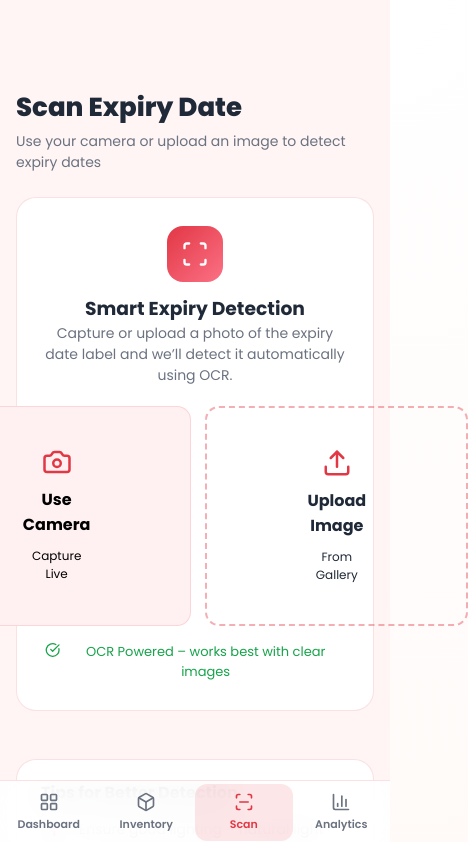
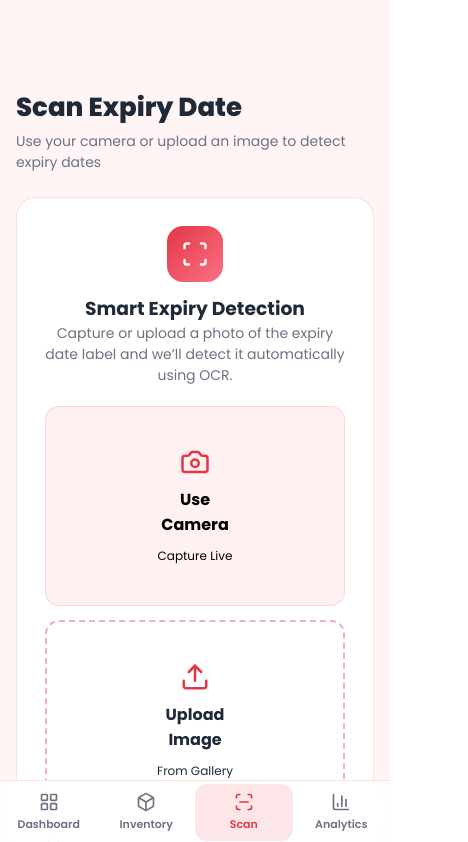
Before and after one commit to Pavani-Choppa/FoodExpiryVision, a React (Vite) app in the folder frontend/: page /scan-expiry in a window 390 px wide. Shown: the top 842 px of the page, 468 px wide, since content can reach past the window. Built offline with nearby package versions, Linux system fonts and the light colour scheme; no server answers; sample sign-in values are in the browser's storage.

Commit message:
Frontend responsive changes

```diff
--- a/frontend/src/pages/scanexpiry/ScanExpiry.module.css
+++ b/frontend/src/pages/scanexpiry/ScanExpiry.module.css
@@ -76,11 +76,11 @@
   margin-bottom: 20px;
 }
 
-.actions {
+/* .actions {
   display: flex;
   gap: 14px;
   justify-content: center;
-}
+} */
 
 .lightBtn {
   background: #fff1f2;
@@ -127,6 +127,10 @@
   flex-direction: column;
   align-items: center;
   gap: 10px;
+}
+
+.actions > * {
+  min-width: 0; /* prevents overflow */
 }
 
 .ocrInfo {
@@ -743,3 +747,17 @@
   border-radius: 999px;
   font-size: 11px;
 }
+
+.actions {
+  display: grid;
+  grid-template-columns: repeat(2, 1fr);
+  gap: 14px;
+  margin-top: 20px;
+}
+
+/* 🔥 MOBILE FIX */
+@media (max-width: 768px) {
+  .actions {
+    grid-template-columns: 1fr !important; /* force 1 column */
+  }
+}
```
